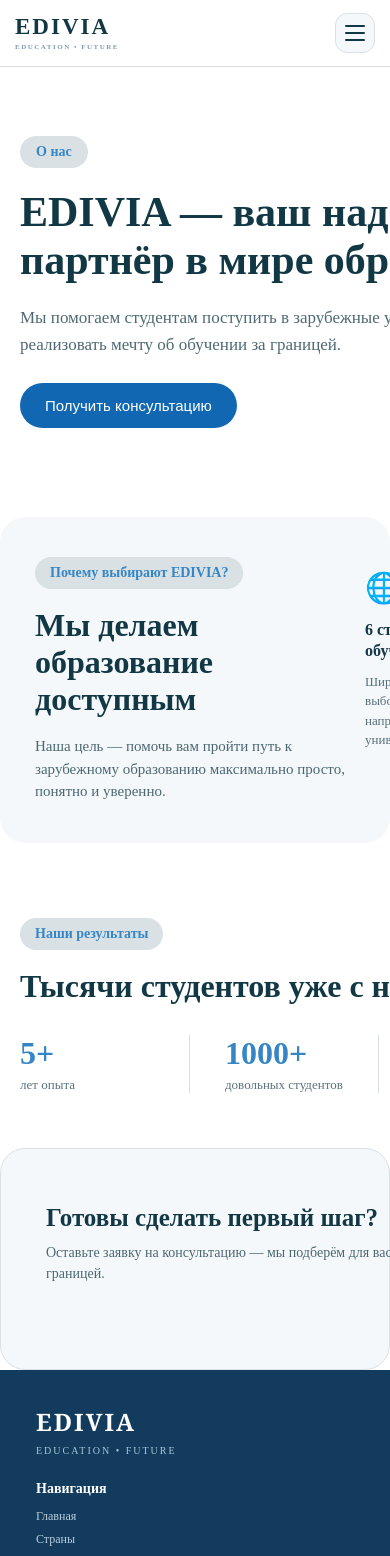
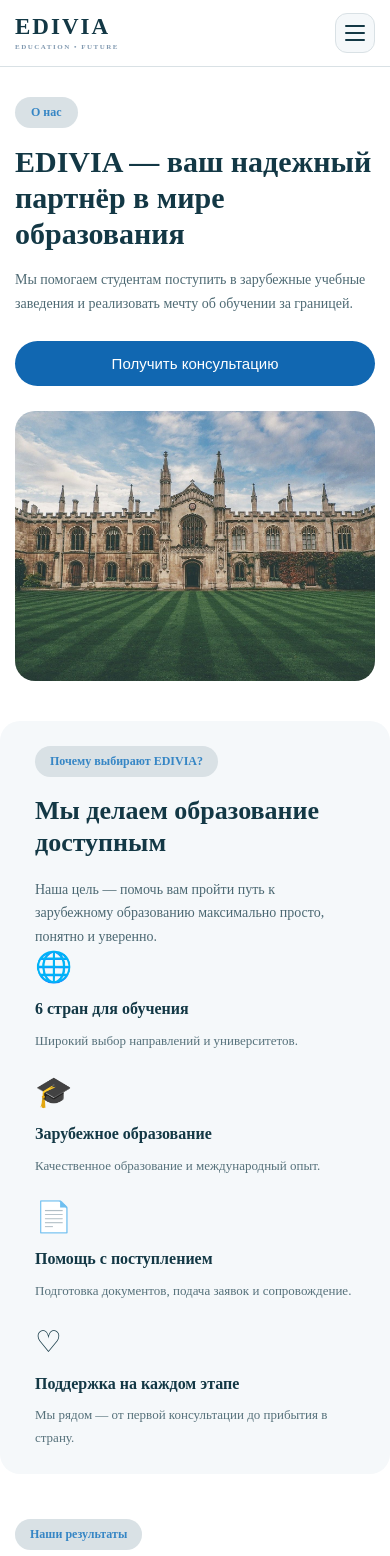
Before and after one commit to aigerimelchibekova7-lang/Studing-abroad, a React (Vite) app: page /about in a window 390 px wide. Shown: the top 1556 px of the page. Built offline with nearby package versions, Linux system fonts and the light colour scheme.

Commit message:
29 commit

```diff
--- a/src/pages/About.css
+++ b/src/pages/About.css
@@ -264,3 +264,303 @@
   background: #0b5594;
   transform: translateY(-2px);
 }
+
+@media (max-width: 1240px) {
+  .abouts,
+  .why,
+  .result,
+  .about-cta {
+    width: calc(100% - 40px);
+  }
+
+  .about-hero {
+    gap: 35px;
+    padding: 45px 20px;
+  }
+
+  .about-hero img {
+    width: 100%;
+    max-width: 450px;
+    height: auto;
+    aspect-ratio: 3 / 2;
+  }
+
+  .why-edivia {
+    padding: 30px 25px;
+    gap: 30px;
+  }
+
+  .why-intro {
+    width: 260px;
+  }
+
+  .advantags {
+    grid-template-columns: repeat(2, minmax(0, 1fr));
+    gap: 25px;
+  }
+
+  .result-cards > div {
+    min-width: 0;
+    flex: 1;
+    padding: 0 20px;
+  }
+}
+
+/* Планшеттер */
+@media (max-width: 992px) {
+  .about-hero {
+    min-height: auto;
+    gap: 25px;
+    padding: 40px 15px;
+  }
+
+  .about-hero > div {
+    width: 50%;
+  }
+
+  .about-hero h1 {
+    font-size: 34px;
+  }
+
+  .about-hero p {
+    font-size: 15px;
+  }
+
+  .about-hero img {
+    max-width: 100%;
+  }
+
+  .why {
+    display: block;
+  }
+
+  .why-edivia {
+    align-items: flex-start;
+    flex-direction: column;
+    padding: 30px;
+  }
+
+  .why-intro {
+    width: 100%;
+  }
+
+  .why-intro h2 {
+    font-size: 29px;
+  }
+
+  .advantags {
+    width: 100%;
+    grid-template-columns: repeat(2, minmax(0, 1fr));
+    gap: 25px;
+  }
+
+  .results {
+    padding: 40px 15px;
+  }
+
+  .results h2 {
+    font-size: 29px;
+  }
+
+  .result-cards {
+    display: grid;
+    grid-template-columns: repeat(2, minmax(0, 1fr));
+    gap: 25px 15px;
+  }
+
+  .result-cards > div,
+  .result-cards > div:first-child {
+    padding: 10px 15px;
+    border-right: none;
+    border-left: 1px solid var(--border-color);
+  }
+
+  .result-cards strong {
+    font-size: 29px;
+  }
+
+  .about-cta {
+    gap: 25px;
+    padding: 30px;
+  }
+
+  .about-cta h2 {
+    font-size: 23px;
+  }
+}
+
+/* Телефондор */
+@media (max-width: 600px) {
+  .abouts,
+  .why,
+  .result,
+  .about-cta {
+    width: calc(100% - 30px);
+  }
+
+  .about-hero {
+    flex-direction: column;
+    align-items: stretch;
+    gap: 25px;
+    padding: 30px 0;
+  }
+
+  .about-hero > div {
+    width: 100%;
+  }
+
+  .about-hero span,
+  .why-intro span,
+  .results > span {
+    font-size: 12px;
+  }
+
+  .about-hero h1 {
+    font-size: 30px;
+    line-height: 1.2;
+    margin: 16px 0;
+    overflow-wrap: anywhere;
+  }
+
+  .about-hero p {
+    font-size: 14px;
+    line-height: 1.7;
+  }
+
+  .about-hero button {
+    width: 100%;
+    padding: 14px 20px;
+  }
+
+  .about-hero img {
+    width: 100%;
+    height: auto;
+    aspect-ratio: 4 / 3;
+    object-fit: cover;
+    border-radius: 20px;
+  }
+
+  .why-edivia {
+    margin: 10px 0;
+    padding: 25px 20px;
+    border-radius: 20px;
+  }
+
+  .why-intro h2 {
+    font-size: 26px;
+    line-height: 1.25;
+  }
+
+  .why-intro p {
+    font-size: 14px;
+    line-height: 1.7;
+  }
+
+  .advantags {
+    grid-template-columns: minmax(0, 1fr);
+    gap: 22px;
+  }
+
+  .advantage-card {
+    padding: 0;
+  }
+
+  .advantage-card .icon {
+    width: 46px;
+    height: 46px;
+    font-size: 21px;
+    margin-bottom: 12px;
+  }
+
+  .advantag-card h3 {
+    font-size: 16px;
+  }
+
+  .advantag-card p {
+    font-size: 13px;
+    line-height: 1.7;
+  }
+
+  .results {
+    padding: 35px 0;
+  }
+
+  .results h2 {
+    font-size: 26px;
+    line-height: 1.3;
+    margin: 16px 0 25px;
+  }
+
+  .result-cards {
+    gap: 20px 10px;
+  }
+
+  .result-cards > div,
+  .result-cards > div:first-child {
+    padding: 8px 10px;
+  }
+
+  .result-cards strong {
+    font-size: 25px;
+    overflow-wrap: anywhere;
+  }
+
+  .result-cards p {
+    font-size: 12px;
+    line-height: 1.5;
+  }
+
+  .about-cta {
+    flex-direction: column;
+    align-items: stretch;
+    gap: 20px;
+    margin: 10px auto 35px;
+    padding: 25px 20px;
+    border-radius: 20px;
+  }
+
+  .about-cta h2 {
+    font-size: 22px;
+    line-height: 1.3;
+  }
+
+  .about-cta p {
+    font-size: 13px;
+    line-height: 1.7;
+  }
+
+  .about-cta button {
+    width: 100%;
+    padding: 14px 20px;
+  }
+}
+
+@media (max-width: 360px) {
+  .abouts,
+  .why,
+  .result,
+  .about-cta {
+    width: calc(100% - 20px);
+  }
+
+  .about-hero h1 {
+    font-size: 26px;
+  }
+
+  .why-edivia {
+    padding: 20px 15px;
+  }
+
+  .why-intro h2,
+  .results h2 {
+    font-size: 23px;
+  }
+
+  .result-cards strong {
+    font-size: 22px;
+  }
+
+  .about-cta {
+    padding: 20px 15px;
+  }
+}
--- a/src/pages/Contact.css
+++ b/src/pages/Contact.css
@@ -262,3 +262,255 @@
   border-radius: 12px;
   font-size: 14px;
 }
+
+@media (max-width: 1240px) {
+  .contact-hero,
+  .contact-content {
+    width: calc(100% - 40px);
+  }
+
+  .contact-hero {
+    padding: 40px;
+  }
+
+  .contact-content {
+    gap: 20px;
+  }
+
+  .contact-info,
+  .contact-form {
+    padding: 30px;
+  }
+}
+
+/* Планшеттер */
+@media (max-width: 992px) {
+  .contact-page {
+    padding: 30px 0 60px;
+  }
+
+  .contact-hero {
+    min-height: auto;
+    gap: 25px;
+    padding: 35px;
+    margin-bottom: 45px;
+  }
+
+  .contact-hero-text {
+    width: 58%;
+  }
+
+  .contact-hero-text h1 {
+    font-size: 40px;
+  }
+
+  .contact-hero-text > p {
+    font-size: 15px;
+  }
+
+  .contact-benefits {
+    flex-wrap: wrap;
+    gap: 18px;
+  }
+
+  .contact-hero-image {
+    width: 38%;
+    height: 280px;
+  }
+
+  .contact-content {
+    grid-template-columns: 1fr;
+    gap: 25px;
+  }
+
+  .contact-info,
+  .contact-form {
+    padding: 30px;
+  }
+}
+
+/* Телефондор */
+@media (max-width: 600px) {
+  .contact-page {
+    padding: 20px 0 40px;
+  }
+
+  .contact-hero,
+  .contact-content {
+    width: calc(100% - 30px);
+  }
+
+  .contact-hero {
+    flex-direction: column;
+    align-items: stretch;
+    padding: 25px 20px;
+    border-radius: 20px;
+    gap: 15px;
+    margin-bottom: 30px;
+  }
+
+  .contact-hero-text {
+    width: 100%;
+  }
+
+  .contact-hero-text > span {
+    font-size: 10px;
+    padding: 7px 12px;
+    letter-spacing: 0.5px;
+  }
+
+  .contact-hero-text h1 {
+    font-size: 32px;
+    line-height: 1.2;
+    margin: 16px 0;
+    overflow-wrap: anywhere;
+  }
+
+  .contact-hero-text > p {
+    font-size: 14px;
+    line-height: 1.6;
+  }
+
+  .contact-benefits {
+    flex-direction: column;
+    gap: 15px;
+    margin-top: 25px;
+  }
+
+  .contact-benefits div {
+    gap: 12px;
+  }
+
+  .contact-benefits b {
+    width: 35px;
+    height: 35px;
+    flex-shrink: 0;
+    font-size: 16px;
+  }
+
+  .contact-benefits p {
+    font-size: 12px;
+  }
+
+  .contact-hero-image {
+    width: 100%;
+    height: 200px;
+  }
+
+  .contact-hero-image img {
+    max-width: 100%;
+    max-height: 200px;
+  }
+
+  .contact-content {
+    grid-template-columns: minmax(0, 1fr);
+    gap: 20px;
+  }
+
+  .contact-info,
+  .contact-form {
+    min-width: 0;
+    padding: 23px 18px;
+    border-radius: 20px;
+  }
+
+  .contact-info h2,
+  .contact-form h2 {
+    font-size: 23px;
+    margin-bottom: 22px;
+  }
+
+  .info-item {
+    gap: 12px;
+    padding: 17px 0;
+    overflow-wrap: anywhere;
+  }
+
+  .info-item > span {
+    width: 38px;
+    height: 38px;
+    font-size: 16px;
+  }
+
+  .info-item h4 {
+    font-size: 14px;
+  }
+
+  .info-item p {
+    font-size: 12px;
+    overflow-wrap: anywhere;
+  }
+
+  .form-description {
+    font-size: 13px;
+    line-height: 1.6;
+    margin-top: -10px;
+    margin-bottom: 22px;
+  }
+
+  .form-row {
+    grid-template-columns: minmax(0, 1fr);
+    gap: 0;
+  }
+
+  .form-group {
+    margin-bottom: 17px;
+    min-width: 0;
+  }
+
+  .form-group label {
+    font-size: 13px;
+  }
+
+  .form-group input,
+  .form-group select,
+  .form-group textarea {
+    width: 100%;
+    min-width: 0;
+    padding: 13px 12px;
+    font-size: 16px;
+    border-radius: 10px;
+  }
+
+  .form-group textarea {
+    height: 110px;
+  }
+
+  .contact-form button {
+    width: 100%;
+    padding: 14px 18px;
+    font-size: 15px;
+  }
+
+  .success-message {
+    font-size: 13px;
+    line-height: 1.6;
+    overflow-wrap: anywhere;
+  }
+}
+
+/* Өтө кичинекей телефондор */
+@media (max-width: 360px) {
+  .contact-hero,
+  .contact-content {
+    width: calc(100% - 20px);
+  }
+
+  .contact-hero {
+    padding: 20px 15px;
+  }
+
+  .contact-hero-text h1 {
+    font-size: 28px;
+  }
+
+  .contact-info,
+  .contact-form {
+    padding: 20px 14px;
+  }
+
+  .contact-info h2,
+  .contact-form h2 {
+    font-size: 21px;
+  }
+}
```
